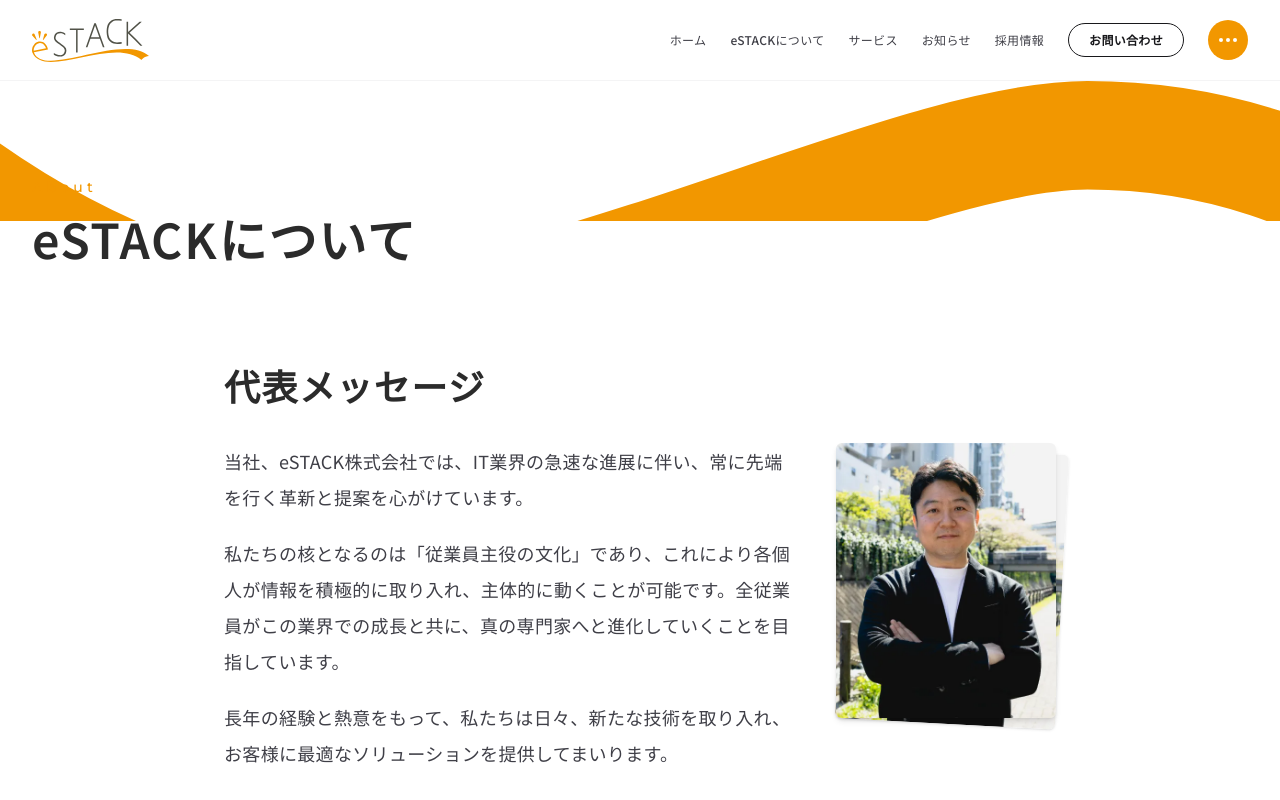
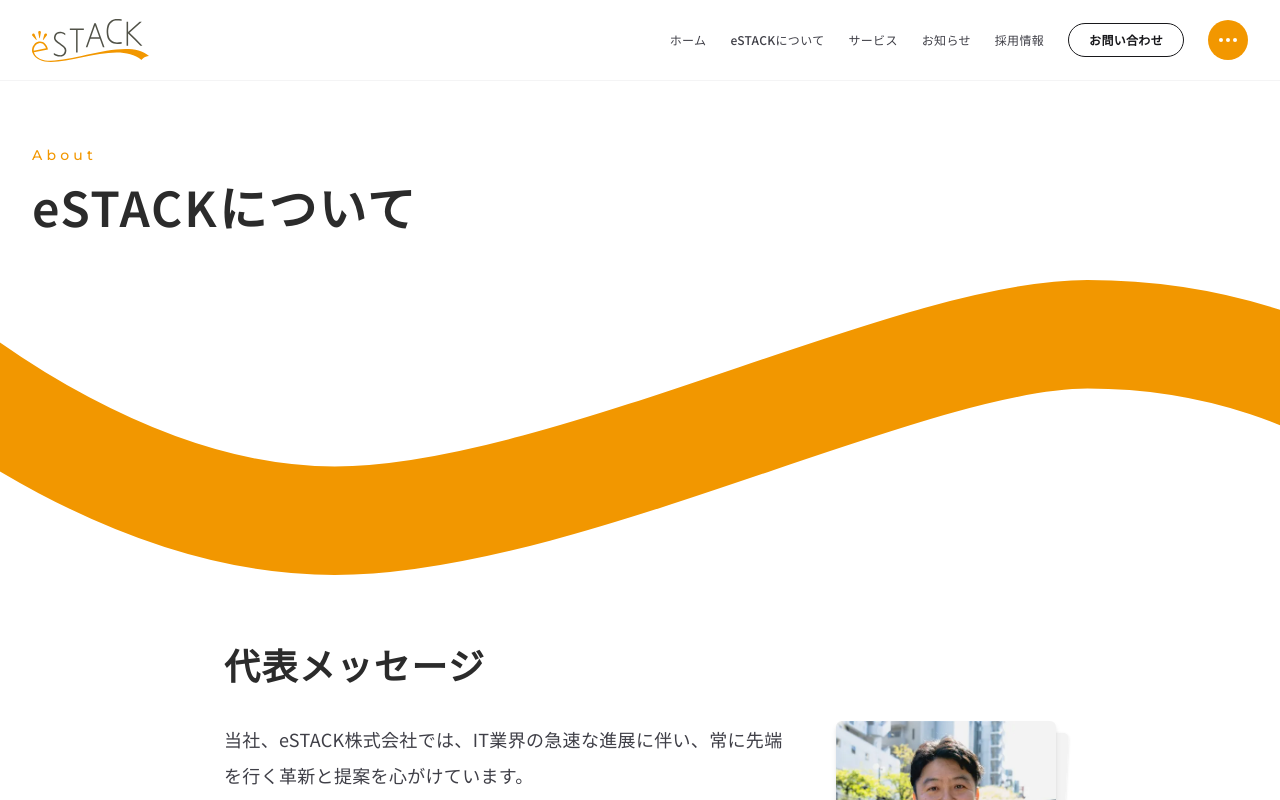
Before and after one commit to estack-inc/estack-website, a Next.js app: page /about in a window 1280 px wide. Shown: the top 800 px of the page. Built offline with nearby package versions, Linux system fonts and the light colour scheme.

Commit message:
fix: ページヘッダーの波の位置を「タイトルの下」に変更
旧サイトに合わせて：
- Before: タイトルの上（画面上端）にオレンジ波
- After: タイトルの下にオレンジ波（横一直線に流れる）

```diff
--- a/components/PageHeader.tsx
+++ b/components/PageHeader.tsx
@@ -10,25 +10,8 @@
   showWave?: boolean;
 }) {
   return (
-    <section className="relative bg-white pt-6 pb-4 md:pt-10 md:pb-6 overflow-hidden">
-      {showWave && (
-        <div className="absolute top-0 left-0 right-0 w-full pointer-events-none -z-0">
-          <Image
-            src="/wave.svg"
-            alt=""
-            width={1512}
-            height={348}
-            className="w-full h-auto max-h-[110px] md:max-h-[140px] object-cover object-top"
-            aria-hidden
-            priority
-          />
-        </div>
-      )}
-      <div
-        className={`relative mx-auto max-w-7xl px-5 md:px-8 ${
-          showWave ? "pt-8 md:pt-14" : "pt-2 md:pt-6"
-        }`}
-      >
+    <section className="relative bg-white pt-10 md:pt-16 overflow-hidden">
+      <div className="relative mx-auto max-w-7xl px-5 md:px-8">
         {subtitle && (
           <p className="text-sm font-medium tracking-[0.3em] text-brand mb-2 font-display">
             {subtitle}
@@ -38,6 +21,19 @@
           {title}
         </h1>
       </div>
+      {showWave && (
+        <div className="mt-6 md:mt-10 w-full pointer-events-none">
+          <Image
+            src="/wave.svg"
+            alt=""
+            width={1512}
+            height={348}
+            className="w-full h-auto"
+            aria-hidden
+            priority
+          />
+        </div>
+      )}
     </section>
   );
 }
```
